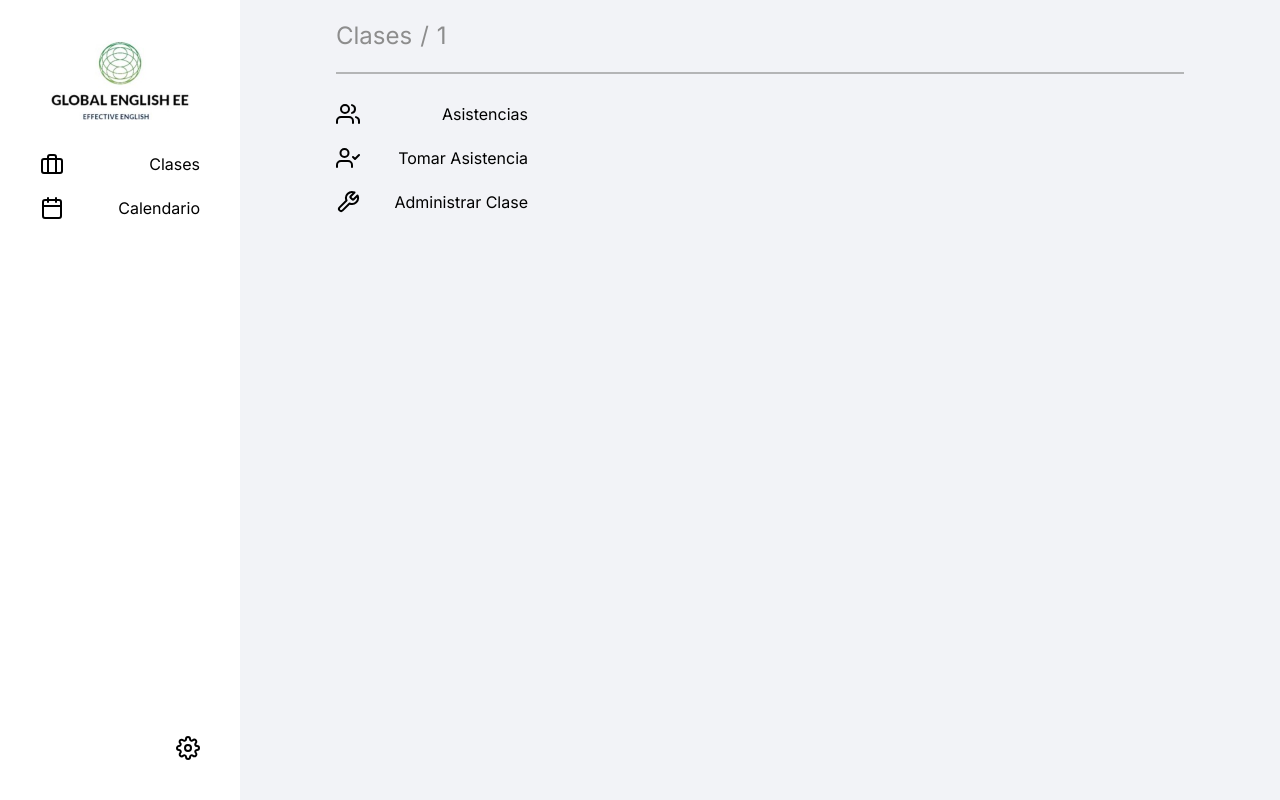
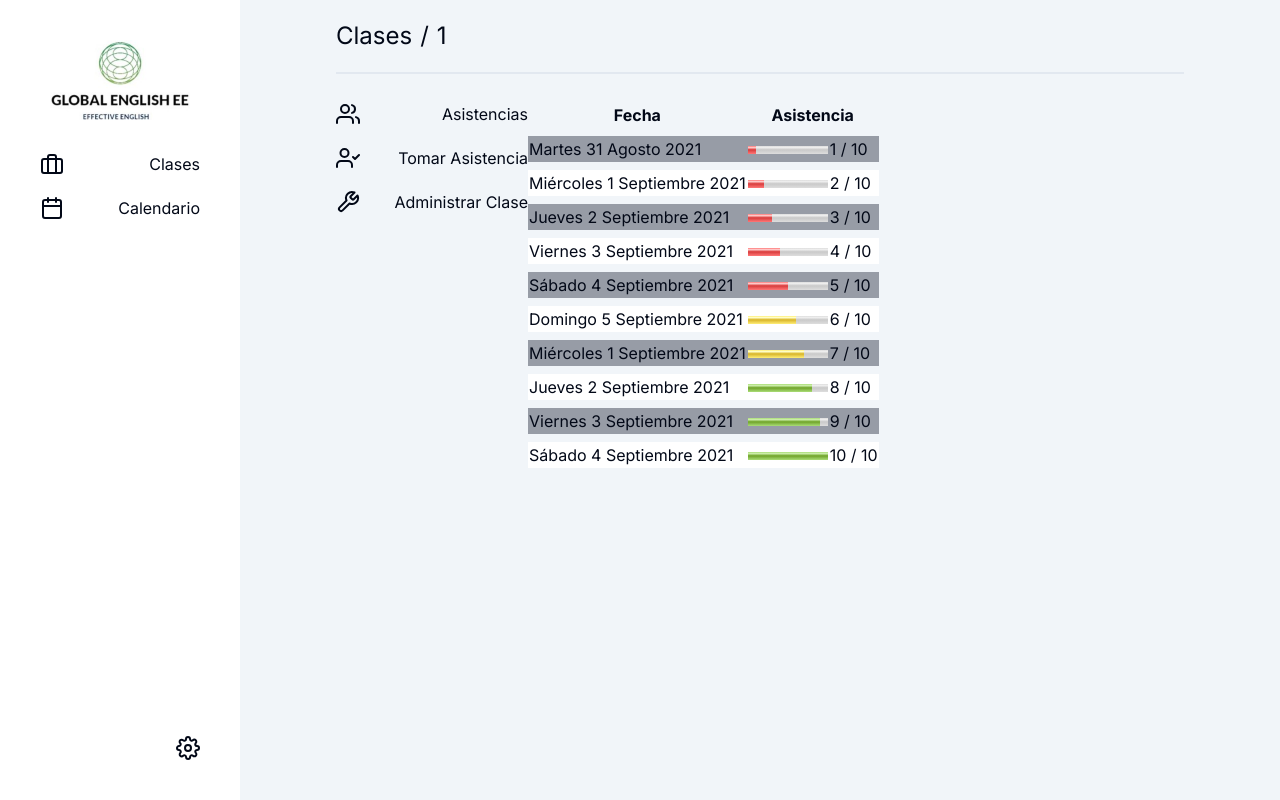
Before and after one commit to DJeison-DVT/global_english, a Next.js app: page /dashboard/classes/1 in a window 1280 px wide. Built offline with nearby package versions, Linux system fonts and the light colour scheme.

Commit message:
Table and shadcn-ui import

```diff
--- a/app/components/Tooltipped.tsx
+++ /dev/null
@@ -1,17 +0,0 @@
-interface TooltippedProps {
-	tooltip: string;
-	children: React.ReactNode;
-}
-
-const Tooltipped: React.FC<TooltippedProps> = ({ tooltip, children }) => {
-	return (
-		<div className='has-tooltip'>
-			<span className='tooltip rounded shadow-lg p-1 bg-white -mt-8 text-black drop-shadow-sm'>
-				{tooltip}
-			</span>
-			{children}
-		</div>
-	);
-};
-
-export default Tooltipped;
--- a/app/dashboard/classes/[slug]/page.tsx
+++ b/app/dashboard/classes/[slug]/page.tsx
@@ -1,14 +1,132 @@
+import Class from "@/app/types/Class";
 import Breadcrumb from "../../components/Breadcrumb";
 import Sidebar from "./components/Sidebar";
 
+interface ClassAssistance {
+	date: string;
+	assistants: number;
+}
+
+interface TotalClassAssistance extends ClassAssistance {
+	total: number;
+}
+
+function formatDate(date: string) {
+	const dateObj = new Date(date);
+	return dateObj
+		.toLocaleDateString("es-ES", {
+			weekday: "long",
+			day: "numeric",
+			month: "long",
+			year: "numeric",
+		})
+		.replace(/ de /g, " ")
+		.replace(",", "")
+		.split(" ")
+		.map((word) => word.charAt(0).toUpperCase() + word.slice(1))
+		.join(" ");
+}
+
+const DayAssistance = ({ date, assistants, total }: TotalClassAssistance) => {
+	return (
+		<tr className='odd:bg-primary/40 even:bg-white p-2 rounded-md overflow-hidden '>
+			<td>{formatDate(date)}</td>
+			<td>
+				<meter
+					min={0}
+					max={total}
+					value={assistants}
+					low={6}
+					high={8}
+					optimum={9}
+				></meter>
+			</td>
+			<td>
+				{assistants} / {total}
+			</td>
+		</tr>
+	);
+};
+
 export default function Page({ params }: { params: { slug: string } }) {
+	const classData: Class = {
+		id: "1",
+		company: "Company",
+		startingDate: "2021-09-01",
+		endDate: "2021-09-30",
+		students: 10,
+	};
+
+	const classAssistance: ClassAssistance[] = [
+		{
+			date: "2021-08-31",
+			assistants: 1,
+		},
+		{
+			date: "2021-09-01",
+			assistants: 2,
+		},
+		{
+			date: "2021-09-02",
+			assistants: 3,
+		},
+		{
+			date: "2021-09-03",
+			assistants: 4,
+		},
+		{
+			date: "2021-09-04",
+			assistants: 5,
+		},
+		{
+			date: "2021-09-05",
+			assistants: 6,
+		},
+		{
+			date: "2021-09-01",
+			assistants: 7,
+		},
+		{
+			date: "2021-09-02",
+			assistants: 8,
+		},
+		{
+			date: "2021-09-03",
+			assistants: 9,
+		},
+		{
+			date: "2021-09-04",
+			assistants: 10,
+		},
+	];
+
 	return (
-		<div className='w-full bg-secondary'>
+		<div className='w-full bg-secondary overflow-hidden'>
 			<div className='mx-24'>
 				<Breadcrumb breadcrumbs={["Clases", params.slug]} />
-				<div>
-					<Sidebar />
-					<div></div>
+				<div className='flex'>
+					<div className='flex-none'>
+						<Sidebar />
+					</div>
+					<div className='flex-1 '>
+						<table className='border-spacing-y-2 border-separate '>
+							<thead>
+								<tr>
+									<th>Fecha</th>
+									<th colSpan={2}>Asistencia</th>
+								</tr>
+							</thead>
+							<tbody>
+								{classAssistance.map((day, idx) => (
+									<DayAssistance
+										key={idx}
+										{...day}
+										total={classData.students}
+									/>
+								))}
+							</tbody>
+						</table>
+					</div>
 				</div>
 			</div>
 		</div>
--- a/app/dashboard/components/ClassCard.tsx
+++ b/app/dashboard/components/ClassCard.tsx
@@ -3,7 +3,12 @@
 import { useRouter } from "next/navigation";
 import Class from "@/app/types/Class";
 import { MoreVertical, UserCheck } from "react-feather";
-import Tooltipped from "@/app/components/Tooltipped";
+import {
+	Tooltip,
+	TooltipContent,
+	TooltipProvider,
+	TooltipTrigger,
+} from "@/components/ui/tooltip";
 
 function capitalize(string: string) {
 	return string.charAt(0).toUpperCase() + string.slice(1);
@@ -38,12 +43,27 @@
 					{formatDate(startingDate)} - {formatDate(endDate)}
 				</div>
 				<div className='flex gap-2 '>
-					<Tooltipped tooltip='Tomar Asistencia'>
-						<UserCheck />
-					</Tooltipped>
-					<Tooltipped tooltip='Opciones'>
-						<MoreVertical />
-					</Tooltipped>
+					<TooltipProvider>
+						<Tooltip>
+							<TooltipTrigger>
+								<UserCheck />
+							</TooltipTrigger>
+							<TooltipContent>
+								<p>Tomar Asistencia</p>
+							</TooltipContent>
+						</Tooltip>
+					</TooltipProvider>
+
+					<TooltipProvider>
+						<Tooltip>
+							<TooltipTrigger>
+								<MoreVertical />
+							</TooltipTrigger>
+							<TooltipContent>
+								<p>Opciones</p>
+							</TooltipContent>
+						</Tooltip>
+					</TooltipProvider>
 				</div>
 			</div>
 		</div>
--- a/app/dashboard/components/Sidebar.tsx
+++ b/app/dashboard/components/Sidebar.tsx
@@ -2,7 +2,12 @@
 
 import Image from "next/image";
 import { Briefcase, Calendar, Settings } from "react-feather";
-import Tooltipped from "@/app/components/Tooltipped";
+import {
+	Tooltip,
+	TooltipContent,
+	TooltipProvider,
+	TooltipTrigger,
+} from "@/components/ui/tooltip";
 import MenuItem from "./MenuItem";
 import { useRouter } from "next/navigation";
 
@@ -37,9 +42,16 @@
 					</div>
 				</div>
 				<div className='flex justify-end'>
-					<Tooltipped tooltip='Opciones'>
-						<Settings />
-					</Tooltipped>
+					<TooltipProvider>
+						<Tooltip>
+							<TooltipTrigger>
+								<Settings />
+							</TooltipTrigger>
+							<TooltipContent>
+								<p>Opciones</p>
+							</TooltipContent>
+						</Tooltip>
+					</TooltipProvider>
 				</div>
 			</div>
 		</div>
--- a/app/globals.css
+++ b/app/globals.css
@@ -2,32 +2,75 @@
   @tailwind components;
   @tailwind utilities;
 
+  @layer base {
     :root {
-	--foreground-rgb: #f2f3f7;
-	--background-start-rgb: 214, 219, 220;
-	--background-end-rgb: #f2f3f7;
+      --background: 0 0% 100%;
+      --foreground: 222.2 84% 4.9%;
+
+      --card: 0 0% 100%;
+      --card-foreground: 222.2 84% 4.9%;
+
+      --popover: 0 0% 100%;
+      --popover-foreground: 222.2 84% 4.9%;
+
+      --primary: 222.2 47.4% 11.2%;
+      --primary-foreground: 210 40% 98%;
+
+      --secondary: 210 40% 96.1%;
+      --secondary-foreground: 222.2 47.4% 11.2%;
+
+      --muted: 210 40% 96.1%;
+      --muted-foreground: 215.4 16.3% 46.9%;
+
+      --accent: 210 40% 96.1%;
+      --accent-foreground: 222.2 47.4% 11.2%;
+
+      --destructive: 0 84.2% 60.2%;
+      --destructive-foreground: 210 40% 98%;
+
+      --border: 214.3 31.8% 91.4%;
+      --input: 214.3 31.8% 91.4%;
+      --ring: 222.2 84% 4.9%;
+
+      --radius: 0.5rem;
     }
 
-body {
-	color: rgb(var(--foreground-rgb));
-	background: linear-gradient(
-			to bottom,
-			transparent,
-			rgb(var(--background-end-rgb))
-		)
-		rgb(var(--background-start-rgb));
+    .dark {
+      --background: 222.2 84% 4.9%;
+      --foreground: 210 40% 98%;
+
+      --card: 222.2 84% 4.9%;
+      --card-foreground: 210 40% 98%;
+
+      --popover: 222.2 84% 4.9%;
+      --popover-foreground: 210 40% 98%;
+
+      --primary: 210 40% 98%;
+      --primary-foreground: 222.2 47.4% 11.2%;
+
+      --secondary: 217.2 32.6% 17.5%;
+      --secondary-foreground: 210 40% 98%;
+
+      --muted: 217.2 32.6% 17.5%;
+      --muted-foreground: 215 20.2% 65.1%;
+
+      --accent: 217.2 32.6% 17.5%;
+      --accent-foreground: 210 40% 98%;
+
+      --destructive: 0 62.8% 30.6%;
+      --destructive-foreground: 210 40% 98%;
+
+      --border: 217.2 32.6% 17.5%;
+      --input: 217.2 32.6% 17.5%;
+      --ring: 212.7 26.8% 83.9%;
+    }
   }
 
-.tooltip {
-	@apply absolute opacity-0 transition-opacity duration-500;
+  @layer base {
+    * {
+      @apply border-border;
     }
-
-.has-tooltip:hover .tooltip {
-	@apply opacity-100 z-50;
-}
-
-@layer utilities {
-	.text-balance {
-		text-wrap: balance;
+    body {
+      @apply bg-background text-foreground;
     }
   }
--- a/app/page.tsx
+++ b/app/page.tsx
@@ -1,4 +1,7 @@
+import { redirect } from "next/navigation";
+
 export default function Home() {
+	redirect("/dashboard");
 	return (
 		<main className='flex min-h-screen flex-col items-center justify-between p-24'></main>
 	);
--- a/app/types/Class.tsx
+++ b/app/types/Class.tsx
@@ -3,4 +3,5 @@
 	company: string;
 	startingDate: string;
 	endDate: string;
+	students: number;
 }
--- /dev/null
+++ b/components/ui/tooltip.tsx
@@ -0,0 +1,30 @@
+"use client"
+
+import * as React from "react"
+import * as TooltipPrimitive from "@radix-ui/react-tooltip"
+
+import { cn } from "@/lib/utils"
+
+const TooltipProvider = TooltipPrimitive.Provider
+
+const Tooltip = TooltipPrimitive.Root
+
+const TooltipTrigger = TooltipPrimitive.Trigger
+
+const TooltipContent = React.forwardRef<
+  React.ElementRef<typeof TooltipPrimitive.Content>,
+  React.ComponentPropsWithoutRef<typeof TooltipPrimitive.Content>
+>(({ className, sideOffset = 4, ...props }, ref) => (
+  <TooltipPrimitive.Content
+    ref={ref}
+    sideOffset={sideOffset}
+    className={cn(
+      "z-50 overflow-hidden rounded-md border bg-popover px-3 py-1.5 text-sm text-popover-foreground shadow-md animate-in fade-in-0 zoom-in-95 data-[state=closed]:animate-out data-[state=closed]:fade-out-0 data-[state=closed]:zoom-out-95 data-[side=bottom]:slide-in-from-top-2 data-[side=left]:slide-in-from-right-2 data-[side=right]:slide-in-from-left-2 data-[side=top]:slide-in-from-bottom-2",
+      className
+    )}
+    {...props}
+  />
+))
+TooltipContent.displayName = TooltipPrimitive.Content.displayName
+
+export { Tooltip, TooltipTrigger, TooltipContent, TooltipProvider }
--- /dev/null
+++ b/lib/utils.ts
@@ -0,0 +1,6 @@
+import { type ClassValue, clsx } from "clsx"
+import { twMerge } from "tailwind-merge"
+
+export function cn(...inputs: ClassValue[]) {
+  return twMerge(clsx(inputs))
+}
```
Also changed, not shown: package.json (+7 -1 lines), tailwind.config.ts (+71 -16 lines), components.json (added), 1 other file (tests, documents, lock files or other folders). Lines whose indentation alone changed are shown as unchanged.
